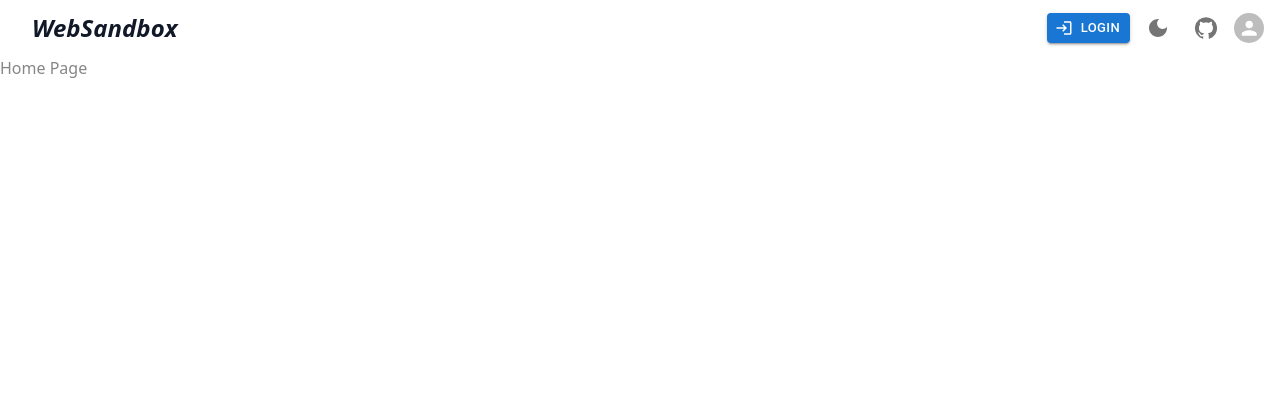
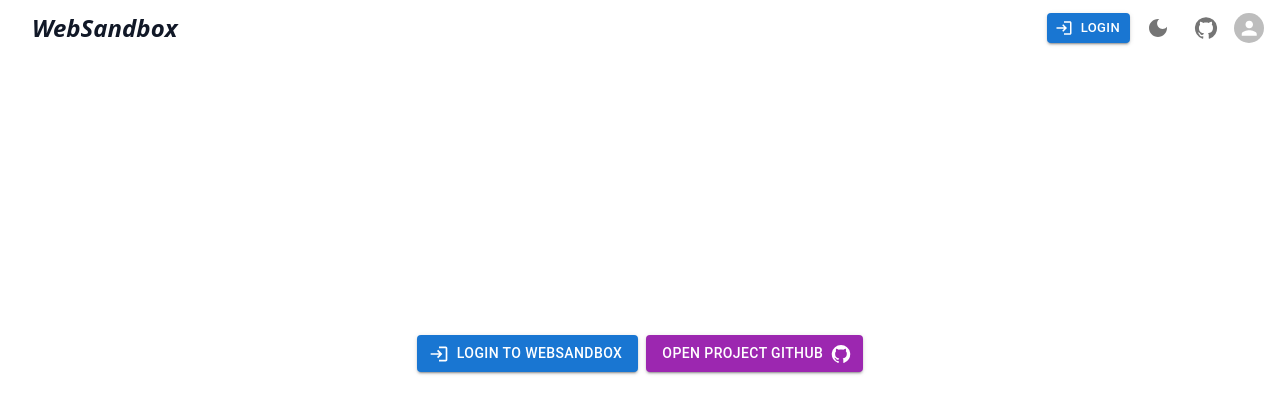
Before and after one commit to ogayanfe/websandbox, a React (Vite) app in the folder websandbox/: page / in a window 1280 px wide. Shown: the top 414 px of the page. Built offline with nearby package versions, Linux system fonts and the light colour scheme; some icons are missing.

Commit message:
Added placeholder content to home page

```diff
--- a/websandbox/src/App.tsx
+++ b/websandbox/src/App.tsx
@@ -17,8 +17,8 @@
 const router = createBrowserRouter(
   createRoutesFromChildren(
     <Route path="/" element={<BaseRootComponent />} errorElement={<Error />}>
+      <Route path="" index element={<HomeRoute />}></Route>
       <Route loader={redirectAuthenticatedUserRouteLoader}>
-        <Route path="" index element={<HomeRoute />}></Route>
         <Route path="login" element={<Login />} action={loginAction}></Route>
         <Route path="signup" element={<Signup />} action={signupAction}></Route>R
       </Route>
--- a/websandbox/src/components/HomePage/index.tsx
+++ b/websandbox/src/components/HomePage/index.tsx
@@ -1,9 +1,36 @@
+import { Button } from "@mui/material";
 import { useEffect } from "react";
+import LoginIcon from "@mui/icons-material/Login";
+import DashboardIcon from "@mui/icons-material/Dashboard";
+import getAuthContext from "../../contexts/authContext";
+import { Link } from "react-router-dom";
+import GitHubIcon from "@mui/icons-material/GitHub";
 
 export default function HomeRoute() {
+  const authContext = getAuthContext();
   useEffect(() => {
     document.title = "WebSandbox | Home";
   }, []);
 
-  return <div>Home Page</div>;
+  return (
+    <div className="flex w-screen h-4/5 gap-2 flex-col sm:flex-row items-center justify-center flex-wrap p-5">
+      <Button
+        startIcon={authContext?.authenticated() ? <DashboardIcon /> : <LoginIcon />}
+        variant="contained"
+        component={Link}
+        to="/dashboard"
+      >
+        {authContext?.authenticated() ? "View Dashboard" : "Login To Websandbox"}
+      </Button>
+      <Button
+        endIcon={<GitHubIcon />}
+        variant="contained"
+        color="secondary"
+        component={Link}
+        to="https://github.com/ogayanfe/websandbox"
+      >
+        Open Project Github
+      </Button>
+    </div>
+  );
 }
--- a/websandbox/src/components/UtilityComponents/BaseRootComponent.tsx
+++ b/websandbox/src/components/UtilityComponents/BaseRootComponent.tsx
@@ -1,7 +1,7 @@
 import { Outlet } from "react-router-dom";
 import DashboardHeader from "../UtilityComponents/Header";
 
-export default function DashboardRoot({ children }: { children: React.ReactNode }) {
+export default function DashboardRoot({ children }: { children?: React.ReactNode }) {
   return (
     <div className="dark:bg-[RGB(14,_14,_14)] w-screen h-screen text-main flex flex-col">
       <DashboardHeader />
```
